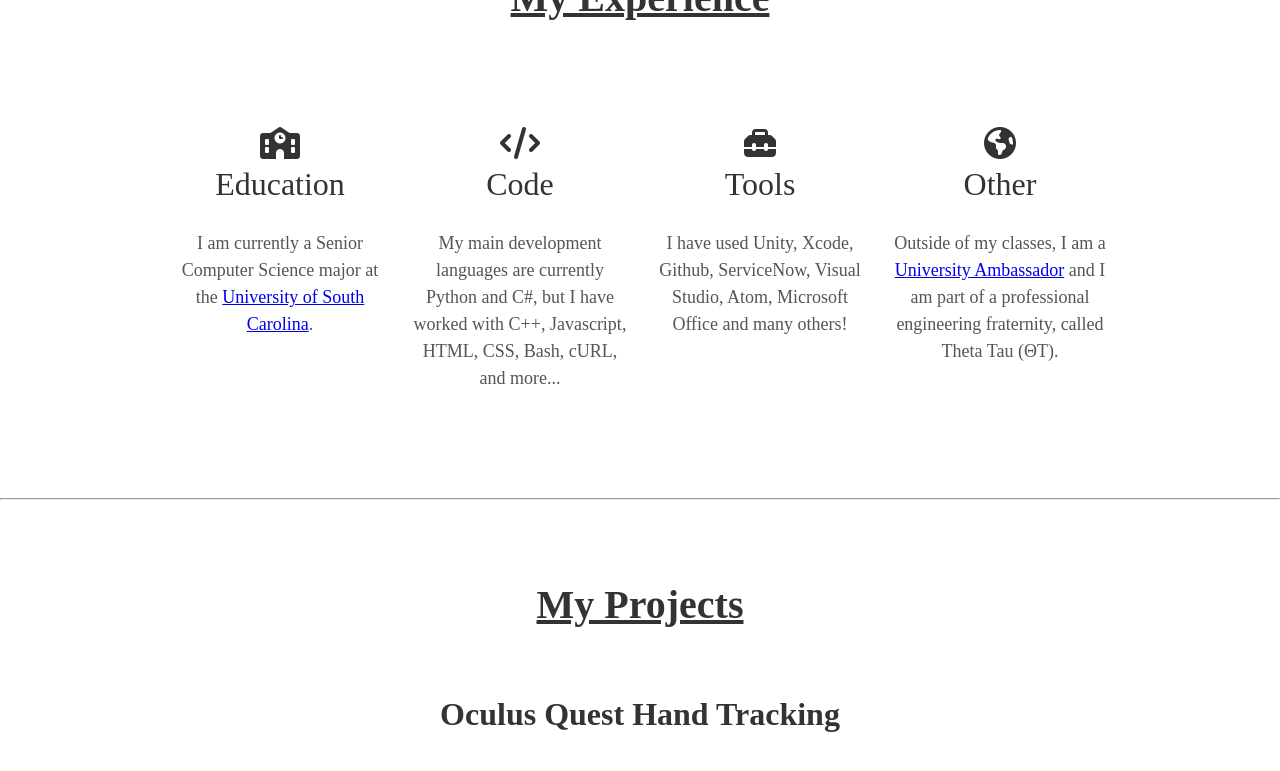
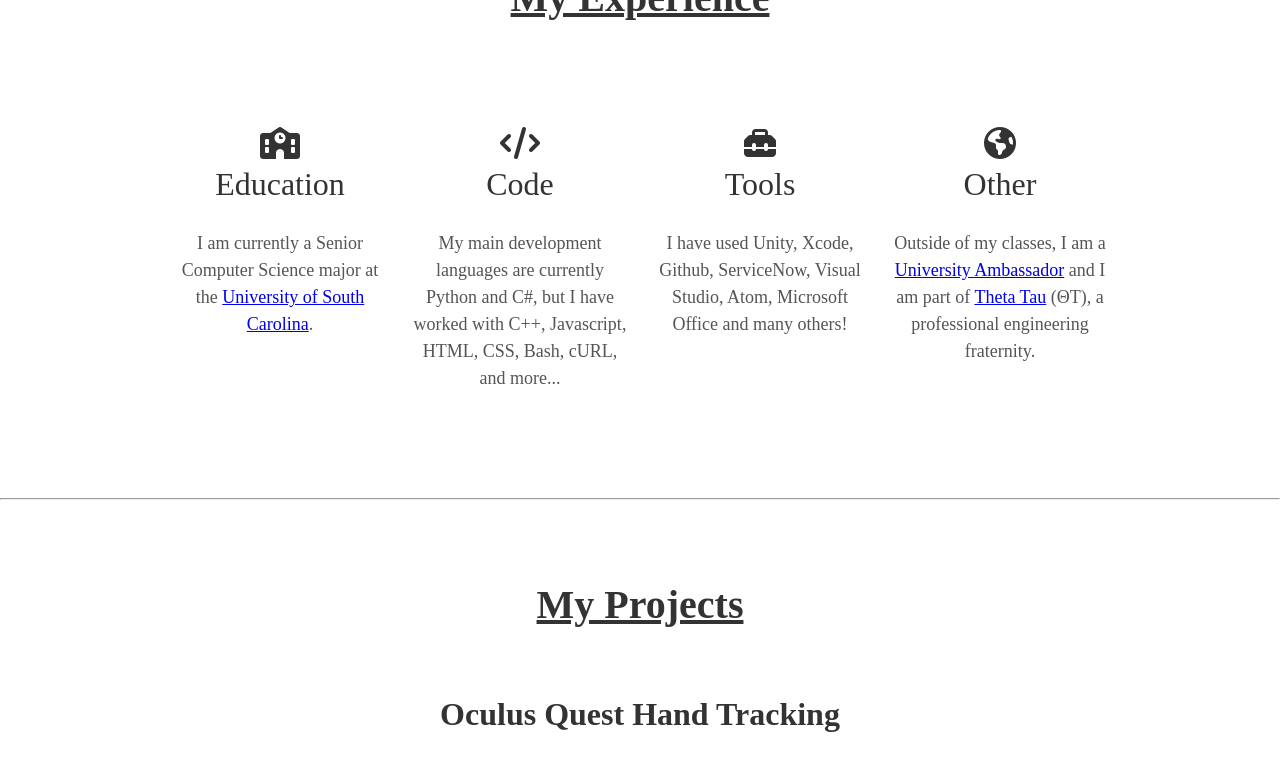
Before and after one commit to wlewis55/wlewis55.github.io, a Jekyll site: the page built from index.html, in a window 1280 px wide and 900 px high, scrolled down 1007 px, cut to the strip 0-784 px from the top of the window. Shown: the top 771 px of the strip. Built offline with Jekyll 4.4.1, drawn with Linux system fonts in a browser that asks for light colours; nearby versions of some CDN libraries; some web fonts are replaced.

Commit message:
Added link for theta tau

```diff
--- a/_config.yml
+++ b/_config.yml
@@ -24,7 +24,7 @@ experience:
   education: I am currently a Senior Computer Science major at the <a href="https://sc.edu" target="_blank">University of South Carolina</a>.
   code: My main development languages are currently Python and C#, but I have worked with C++, Javascript, HTML, CSS, Bash, cURL, and more...
   tools: I have used Unity, Xcode, Github, ServiceNow, Visual Studio, Atom, Microsoft Office and many others!
-  other: Outside of my classes, I am a <a href="https://www.uofscambassadors.com/" target="_blank">University Ambassador</a> and I am part of a professional engineering fraternity, called Theta Tau (&Theta;&Tau;).
+  other: Outside of my classes, I am a <a href="https://www.uofscambassadors.com/" target="_blank">University Ambassador</a> and I am part of <a href="http://thetatauzd.org/" target="_blank">Theta Tau</a> (&Theta;&Tau;), a professional engineering fraternity.
 
 #OculusQuest
 quest:
@@ -34,7 +34,7 @@ quest:
   updates:
     <br /><u>1/10&#58;</u> MainMenu and Hand Gun gesture in progress.
     <br /><u>12/24&#58;</u> The first Demo looking at Rock, Paper, Scissors gestures has been completed.
-    <br /> *Video in progress*
+    <br /><b>*Video in progress*</b>
 
 #UofSCTourAR
 tourar:
@@ -44,4 +44,4 @@ tourar:
   tech: Unity 3D & AR Foundation, iOS/XCode, Mapbox
   updates:
     <br /><u>12/7&#58;</u> Proof of Concept was completed in December. Features include Working UI, Mapbox integration, Spawn AR object.
-    <br /> *Video in progress*
+    <br /><b>*Video in progress*</b>
```
Also changed, not shown: 1 other file.
